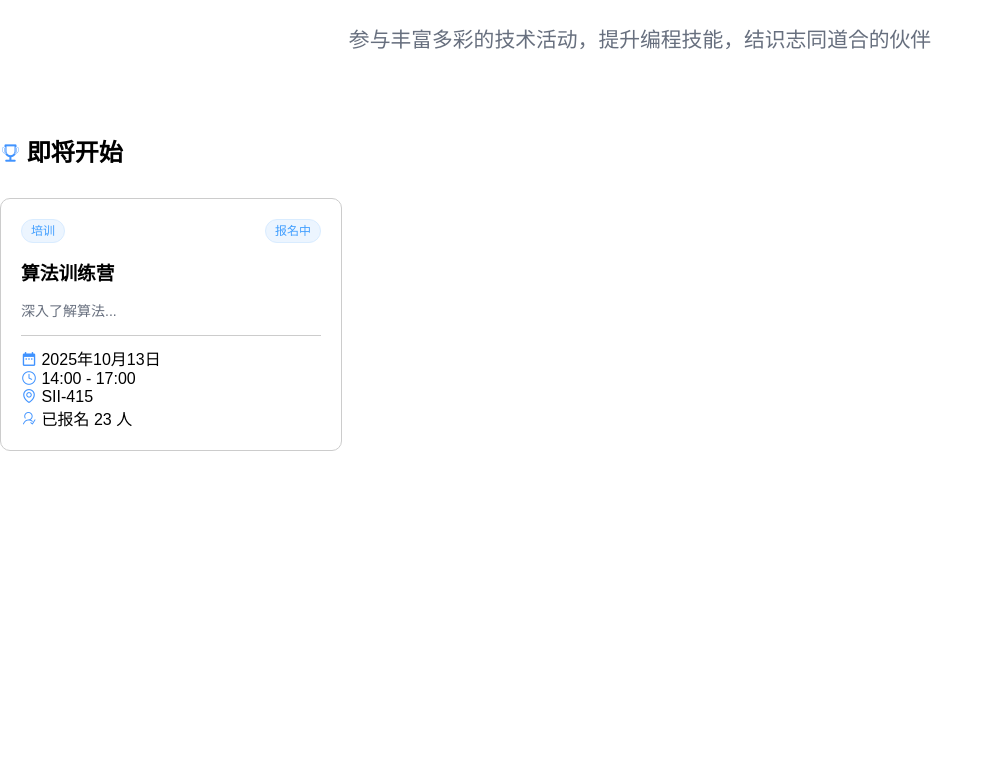
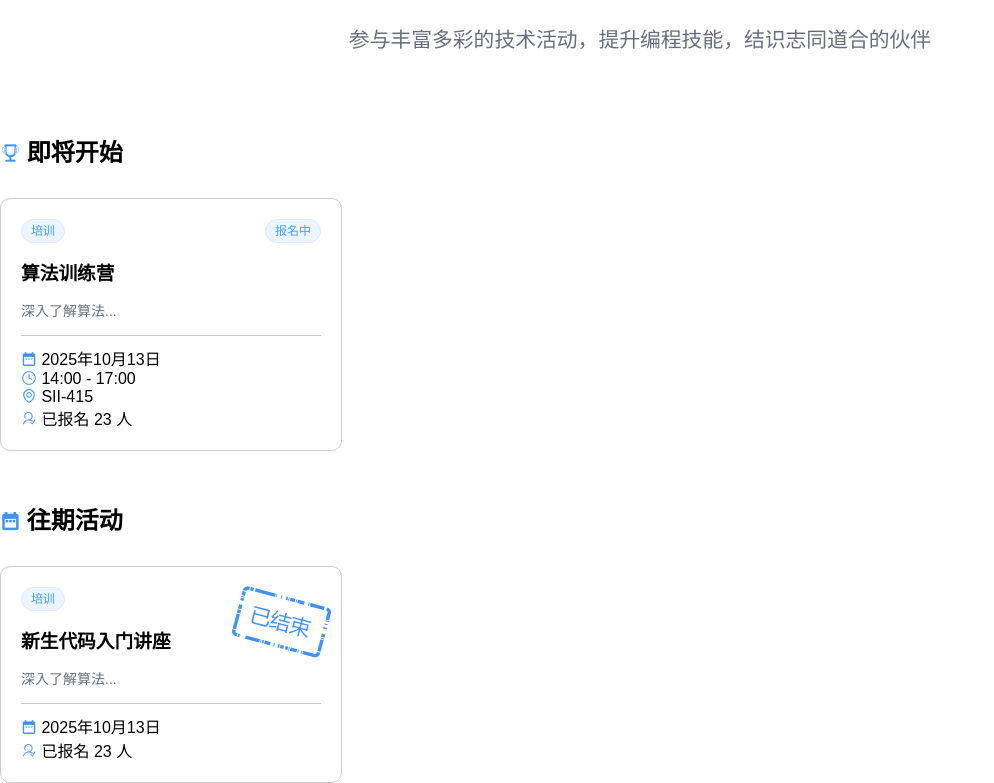
Before and after one commit to ExceptionSimple/vue-code-gzs, a Vue app: page /activities in a window 1280 px wide. Shown: the part 288-1071 px from the top of the page, without its empty margins (0-994 px from the left). Before the commit the page ends 800 px from the top, so only its background shows below. Built offline with nearby package versions, Linux system fonts and the light colour scheme.

Commit message:
feat: PastActivities

```diff
--- a/src/views/Activities/Activities.vue
+++ b/src/views/Activities/Activities.vue
@@ -1,5 +1,6 @@
 <script setup>
 import ComingSoon from './components/ComingSoon.vue';
+import PastActivities from './components/PastActivities.vue';
 </script>
 
 <template>
@@ -10,7 +11,8 @@ import ComingSoon from './components/ComingSoon.vue';
     <div class="title">活动中心</div>
     <div class="sub-title">参与丰富多彩的技术活动，提升编程技能，结识志同道合的伙伴</div>
   </div>
-  <coming-soon class="container" />
+  <coming-soon class="container" style="margin-bottom: 50px;" />
+  <past-activities class="container" />
 </template>
 
 <style scoped>
--- a/src/views/Activities/components/PastActivities.vue
+++ b/src/views/Activities/components/PastActivities.vue
@@ -10,7 +10,8 @@
       <div class="item">
         <div class="top">
           <el-tag effect="light" round>培训</el-tag>
-          <el-tag effect="light" round>已结束</el-tag>
+          <!-- <el-tag effect="light" round>已结束</el-tag> -->
+           <span class="iconfont finished">&#xe70d;</span>
         </div>
         <div class="middle">
           <h3 class="title">新生代码入门讲座</h3>
@@ -47,6 +48,13 @@
   transition: all .5s ease;
   border-radius: 10px;
   border: 1px solid #ccc;
+  position: relative;
+}
+.item .finished {
+  position: absolute;
+  font-size: 99px;
+  top: 5px;
+  right: 10px;
 }
 .item:hover {
   transform: translateY(-15px);
```
